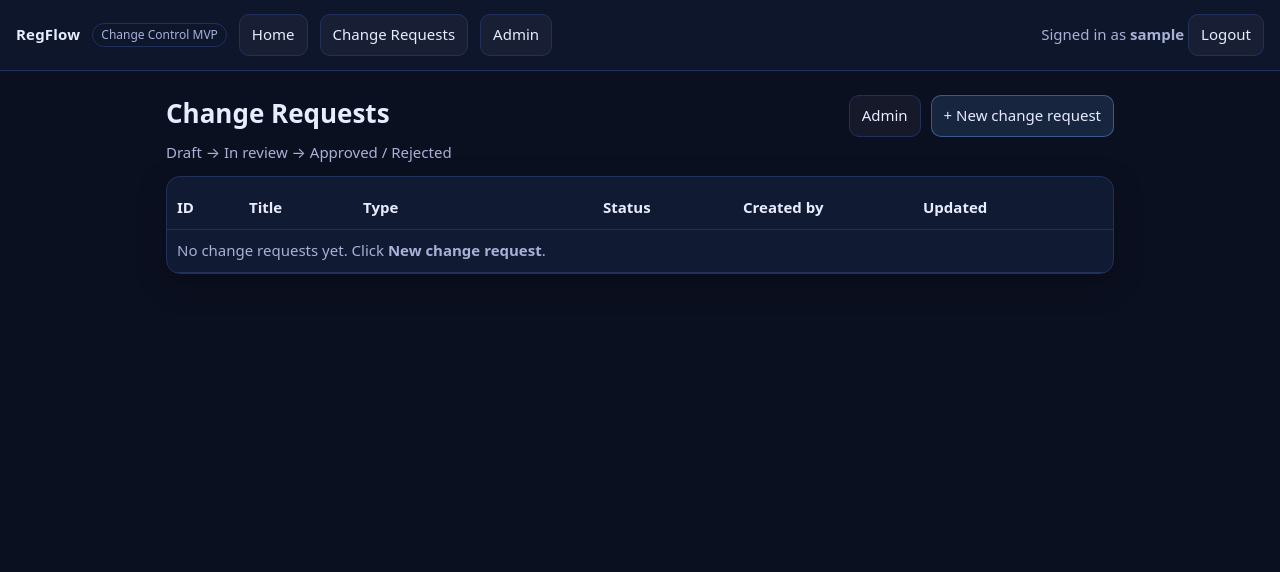
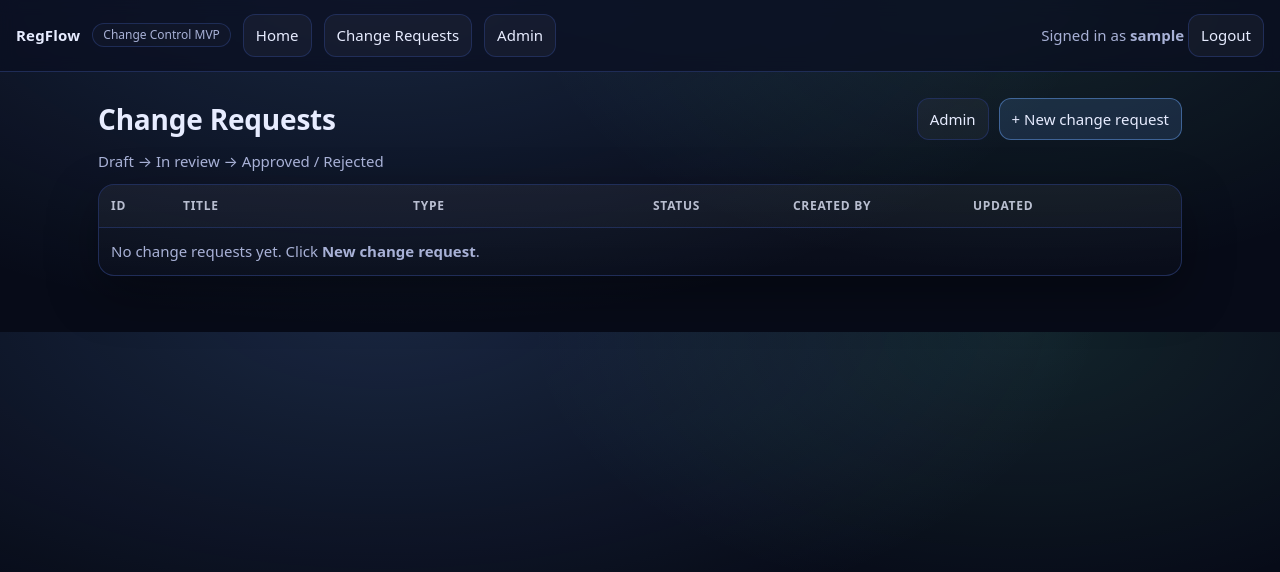
Before and after one commit to Kiril7093/regflow-change-control, a Django app: page /change-requests/ in a window 1280 px wide. Shown: the top 572 px of the page. Run offline with Django 5.2, Linux system fonts and the light colour scheme; the visitor is signed in with stand-in values (Sample User, id 1); data comes from the database, SQL or seed files in the repository; data that the repository does not hold is empty.

Commit message:
UI polish: wider layout, table hover, status pill colors

```diff
--- a/backend/core/static/core/app.css
+++ b/backend/core/static/core/app.css
@@ -1,42 +1,241 @@
-:root { --bg:#0b1020; --panel:#111a33; --text:#e7ecff; --muted:#a8b1d6; --accent:#6ea8ff; --border:#22305c; }
-* { box-sizing: border-box; }
-body { margin:0; font: 15px/1.45 system-ui, -apple-system, Segoe UI, Roboto, Arial; background: var(--bg); color: var(--text); }
-a { color: var(--accent); text-decoration: none; }
-a:hover { text-decoration: underline; }
-.container { max-width: 980px; margin: 0 auto; padding: 24px 16px 48px; }
-.nav { display:flex; gap:14px; align-items:center; justify-content:space-between; padding:14px 16px; border-bottom:1px solid var(--border); background: rgba(17,26,51,.7); position: sticky; top:0; backdrop-filter: blur(6px); }
-.nav .left { display:flex; gap:12px; align-items:center; }
-.brand { font-weight: 700; letter-spacing:.2px; }
-.badge { font-size:12px; color: var(--muted); border:1px solid var(--border); padding:2px 8px; border-radius: 999px; }
-.card { background: var(--panel); border:1px solid var(--border); border-radius: 14px; padding: 16px; box-shadow: 0 10px 30px rgba(0,0,0,.25); }
-.h1 { font-size: 26px; margin: 0 0 10px; }
-.muted { color: var(--muted); }
-.row { display:flex; gap: 12px; flex-wrap: wrap; align-items:center; }
-.btn { display:inline-block; padding: 9px 12px; border-radius: 10px; border:1px solid var(--border); background: rgba(255,255,255,.04); color: var(--text); cursor:pointer; }
-.btn:hover { background: rgba(255,255,255,.08); text-decoration:none; }
-.btn.primary { background: rgba(110,168,255,.14); border-color: rgba(110,168,255,.4); }
-.table { width:100%; border-collapse: collapse; margin-top: 10px; }
-.table th, .table td { padding: 10px 10px; border-bottom: 1px solid var(--border); text-align:left; vertical-align: top; }
-.kv { display:grid; grid-template-columns: 160px 1fr; gap: 8px 14px; margin: 10px 0 0; }
-.kv div { padding: 6px 0; border-bottom: 1px dashed rgba(34,48,92,.6); }
-.status { padding: 2px 10px; border-radius: 999px; font-size: 12px; border:1px solid var(--border); color: var(--muted); }
-.status.draft { border-color: rgba(255,255,255,.18); }
-.status.review { border-color: rgba(255, 200, 80, .35); color: #ffd9a0; }
-.status.approved { border-color: rgba(80, 255, 170, .35); color: #b7ffd9; }
-.status.rejected { border-color: rgba(255, 110, 110, .35); color: #ffb9b9; }
+:root{
+  --bg:#070b18;
+  --panel:#0f1630;
+  --panel2:#101b3a;
+  --text:#e7ecff;
+  --muted:#a8b1d6;
+  --accent:#6ea8ff;
+  --border:#22305c;
+  --shadow: 0 18px 50px rgba(0,0,0,.35);
+}
+
+*{ box-sizing:border-box; }
+
+body{
+  margin:0;
+  font: 15px/1.5 system-ui, -apple-system, Segoe UI, Roboto, Arial;
+  color:var(--text);
+  background:
+    radial-gradient(1200px 600px at 30% -10%, rgba(110,168,255,.18), transparent 60%),
+    radial-gradient(900px 500px at 80% 0%, rgba(120,255,210,.10), transparent 55%),
+    var(--bg);
+}
+
+a{ color:var(--accent); text-decoration:none; }
+a:hover{ text-decoration:underline; }
+
+.container{
+  max-width: 1120px;
+  margin: 0 auto;
+  padding: 26px 18px 56px;
+}
+
+/* --- nav --- */
+.nav{
+  display:flex;
+  gap:14px;
+  align-items:center;
+  justify-content:space-between;
+  padding:14px 16px;
+  border-bottom:1px solid rgba(34,48,92,.9);
+  background: rgba(10,15,32,.72);
+  position: sticky;
+  top:0;
+  backdrop-filter: blur(8px);
+}
+
+.nav .left{
+  display:flex;
+  gap:12px;
+  align-items:center;
+  flex-wrap:wrap;
+}
+
+.brand{
+  font-weight: 800;
+  letter-spacing:.2px;
+}
+
+.badge{
+  font-size:12px;
+  color: var(--muted);
+  border:1px solid rgba(34,48,92,.9);
+  padding:2px 10px;
+  border-radius:999px;
+  background: rgba(255,255,255,.02);
+}
+
+/* --- primitives --- */
+.card{
+  background: linear-gradient(180deg, rgba(255,255,255,.03), rgba(255,255,255,.01));
+  border:1px solid rgba(34,48,92,.95);
+  border-radius: 16px;
+  padding: 16px;
+  box-shadow: var(--shadow);
+}
+
+.h1{
+  font-size: 28px;
+  margin: 0 0 10px;
+  letter-spacing:-.2px;
+}
+
+.muted{ color: var(--muted); }
+
+.btn{
+  display:inline-flex;
+  align-items:center;
+  gap:8px;
+  padding: 9px 12px;
+  border-radius: 12px;
+  border:1px solid rgba(34,48,92,.95);
+  background: rgba(255,255,255,.04);
+  color: var(--text);
+  cursor:pointer;
+  text-decoration:none;
+  transition: transform .08s ease, background .12s ease, border-color .12s ease;
+}
+
+.btn:hover{
+  background: rgba(255,255,255,.07);
+  text-decoration:none;
+}
+
+.btn:active{
+  transform: translateY(1px);
+}
+
+.btn.primary{
+  background: rgba(110,168,255,.14);
+  border-color: rgba(110,168,255,.45);
+}
+
+.btn.primary:hover{
+  background: rgba(110,168,255,.20);
+}
+
+/* --- table --- */
+.table{
+  width:100%;
+  border-collapse: collapse;
+}
+
+.table thead th{
+  font-size: 12px;
+  text-transform: uppercase;
+  letter-spacing:.06em;
+  color: rgba(231,236,255,.78);
+  background: rgba(255,255,255,.02);
+}
+
+.table th, .table td{
+  padding: 12px 12px;
+  border-bottom: 1px solid rgba(34,48,92,.9);
+  text-align:left;
+  vertical-align: top;
+}
+
+.table tbody tr:hover td{
+  background: rgba(255,255,255,.025);
+}
+
+.table tbody tr:last-child td{
+  border-bottom: none;
+}
+
+/* --- details key/values --- */
+.kv{
+  display:grid;
+  grid-template-columns: 160px 1fr;
+  gap: 8px 14px;
+  margin: 10px 0 0;
+}
+.kv div{
+  padding: 6px 0;
+  border-bottom: 1px dashed rgba(34,48,92,.65);
+}
+
+/* --- status pill --- */
+.status{
+  display:inline-flex;
+  align-items:center;
+  padding: 3px 10px;
+  border-radius: 999px;
+  font-size: 12px;
+  border:1px solid rgba(34,48,92,.95);
+  background: rgba(255,255,255,.02);
+  color: var(--muted);
+}
+
+.status.draft{
+  border-color: rgba(255,255,255,.18);
+  background: rgba(255,255,255,.03);
+}
+
+.status.review,
+.status.in_review{
+  border-color: rgba(255, 200, 80, .40);
+  background: rgba(255, 200, 80, .10);
+  color: #ffd9a0;
+}
+
+.status.approved{
+  border-color: rgba(80, 255, 170, .40);
+  background: rgba(80, 255, 170, .10);
+  color: #b7ffd9;
+}
+
+.status.rejected{
+  border-color: rgba(255, 110, 110, .40);
+  background: rgba(255, 110, 110, .10);
+  color: #ffb9b9;
+}
 
 /* --- list page helpers --- */
-.header { display:flex; align-items:flex-start; justify-content:space-between; gap:12px; margin-bottom:12px; }
-.actions { display:flex; gap:10px; align-items:center; flex-wrap:wrap; }
-.card--table { padding:0; overflow:hidden; }
-.table-wrap { overflow-x:auto; }
-.link-plain { color: inherit; text-decoration: none; }
-.link-plain:hover { text-decoration: underline; }
+.header{
+  display:flex;
+  align-items:flex-start;
+  justify-content:space-between;
+  gap:12px;
+  margin-bottom:12px;
+}
 
-.col-id { width:72px; }
-.col-type { width:240px; }
-.col-status { width:140px; }
-.col-user { width:180px; }
-.col-updated { width:200px; }
+.actions{
+  display:flex;
+  gap:10px;
+  align-items:center;
+  flex-wrap:wrap;
+}
 
-.empty { padding:16px; }
+.card--table{
+  padding:0;
+  overflow:hidden;
+}
+
+.table-wrap{
+  overflow-x:auto;
+}
+
+.link-plain{
+  color: inherit;
+  text-decoration: none;
+}
+.link-plain:hover{
+  text-decoration: underline;
+}
+
+.col-id{ width:72px; }
+.col-type{ width:240px; }
+.col-status{ width:140px; }
+.col-user{ width:180px; }
+.col-updated{ width:220px; }
+
+.empty{ padding:16px; }
+
+/* --- small screens --- */
+@media (max-width: 720px){
+  .container{ padding: 18px 14px 46px; }
+  .header{ align-items:stretch; }
+  .actions{ width:100%; }
+  .btn{ width:auto; }
+}
```
